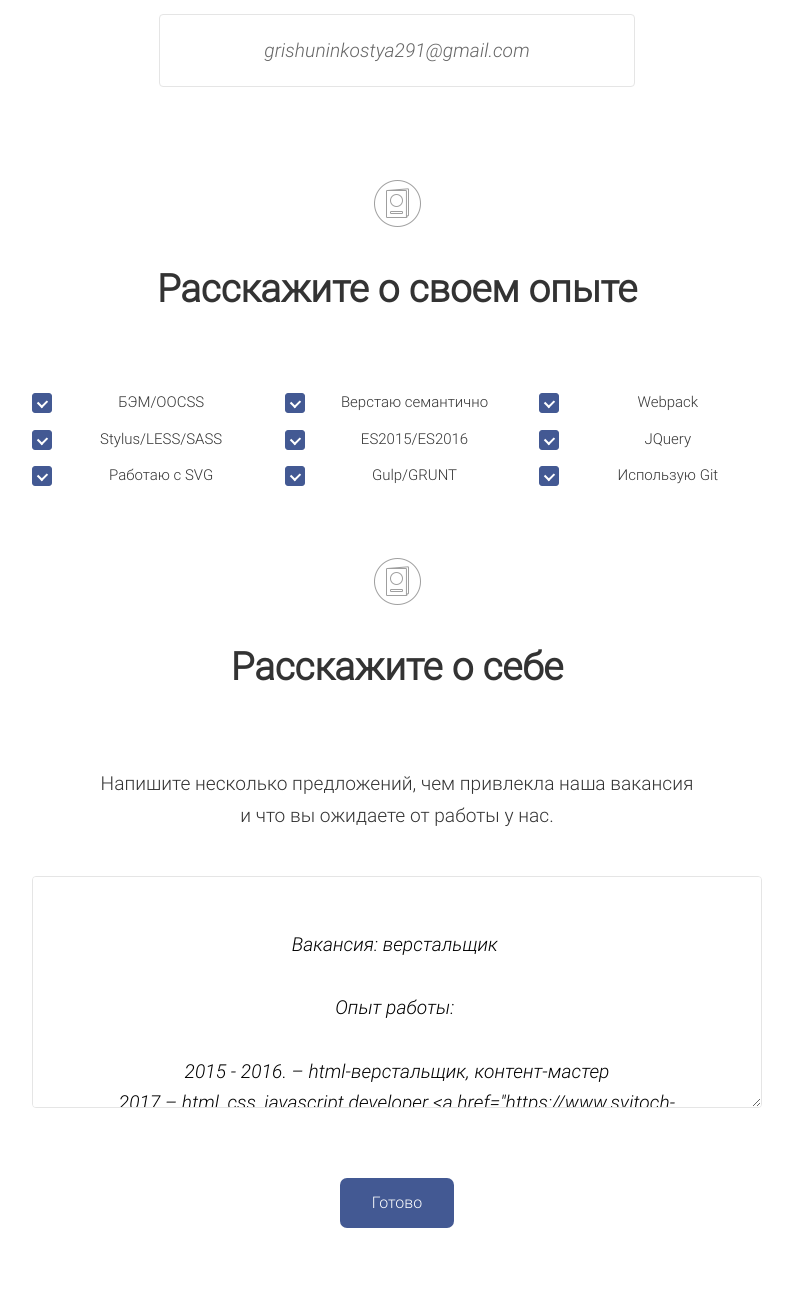
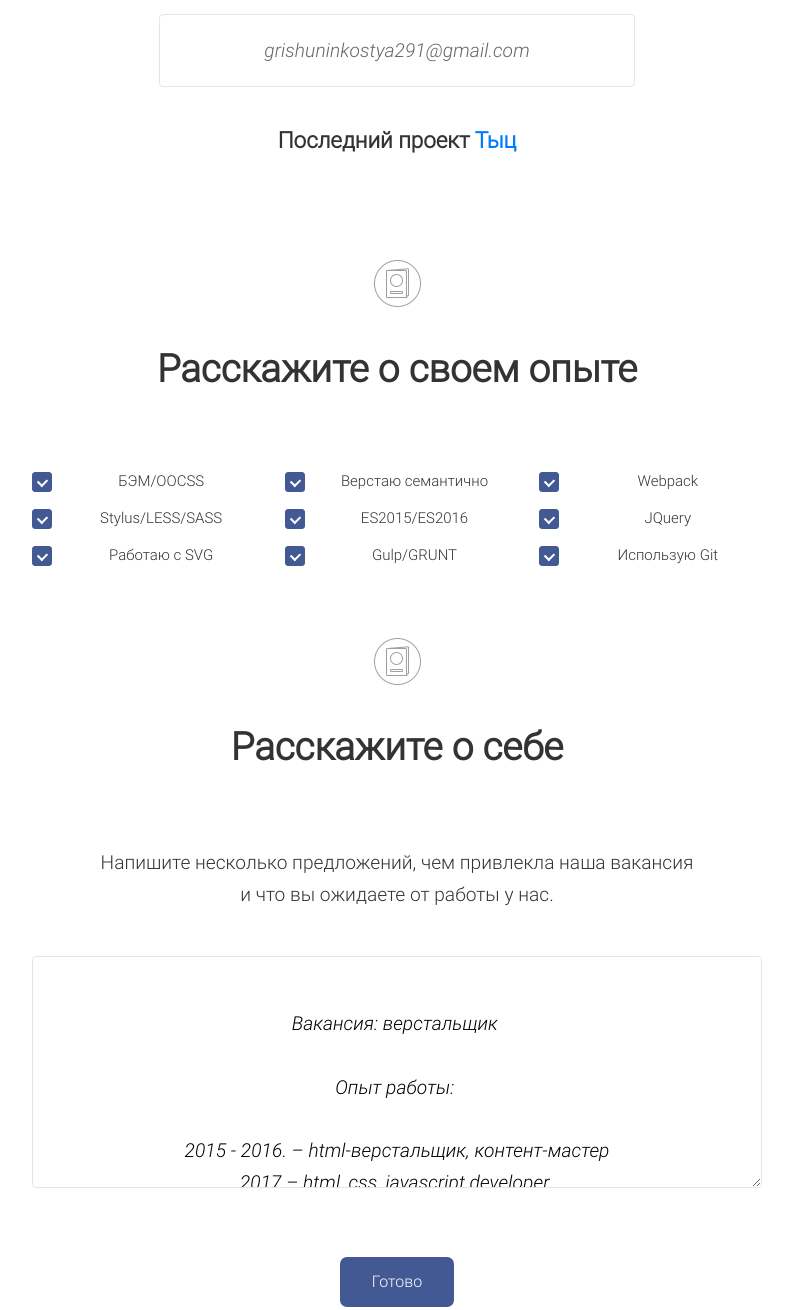
Before and after one commit to Konstant94/konstant94.github.io, a plain HTML site: page index.html in a window 1280 px wide. Shown: the part 1240-2550 px from the top of the page, without its empty margins (243-1036 px from the left). Before the commit the page ends 2525 px from the top, so only its background shows below. Drawn offline with Linux system fonts and the light colour scheme.

Commit message:
Add files via upload

```diff
--- a/index.html
+++ b/index.html
@@ -105,6 +105,12 @@
 							<input type="text" class="form-control" placeholder="grishuninkostya291@gmail.com">
 							</div>
 						</div>
+						<div class="form-group row justify-content-md-center">
+							<div class="col-md-8">
+							<h3>Последний проект <a href="https://www.svitoch-artek.ua/quadratini">Тыц</a></h3>
+							</div>
+						</div>
+
 
 					</form>
 
@@ -202,7 +208,7 @@
 Опыт работы:
 
 2015 - 2016. – html-верстальщик, контент-мастер
-2017 – html, css, javascript developer <a href="https://www.svitoch-artek.ua/quadratini">https://www.svitoch-artek.ua/quadratini</a>
+2017 – html, css, javascript developer
 2018 – верстка и доработка сайтов
 
  Выполняемые обязанности:
```
